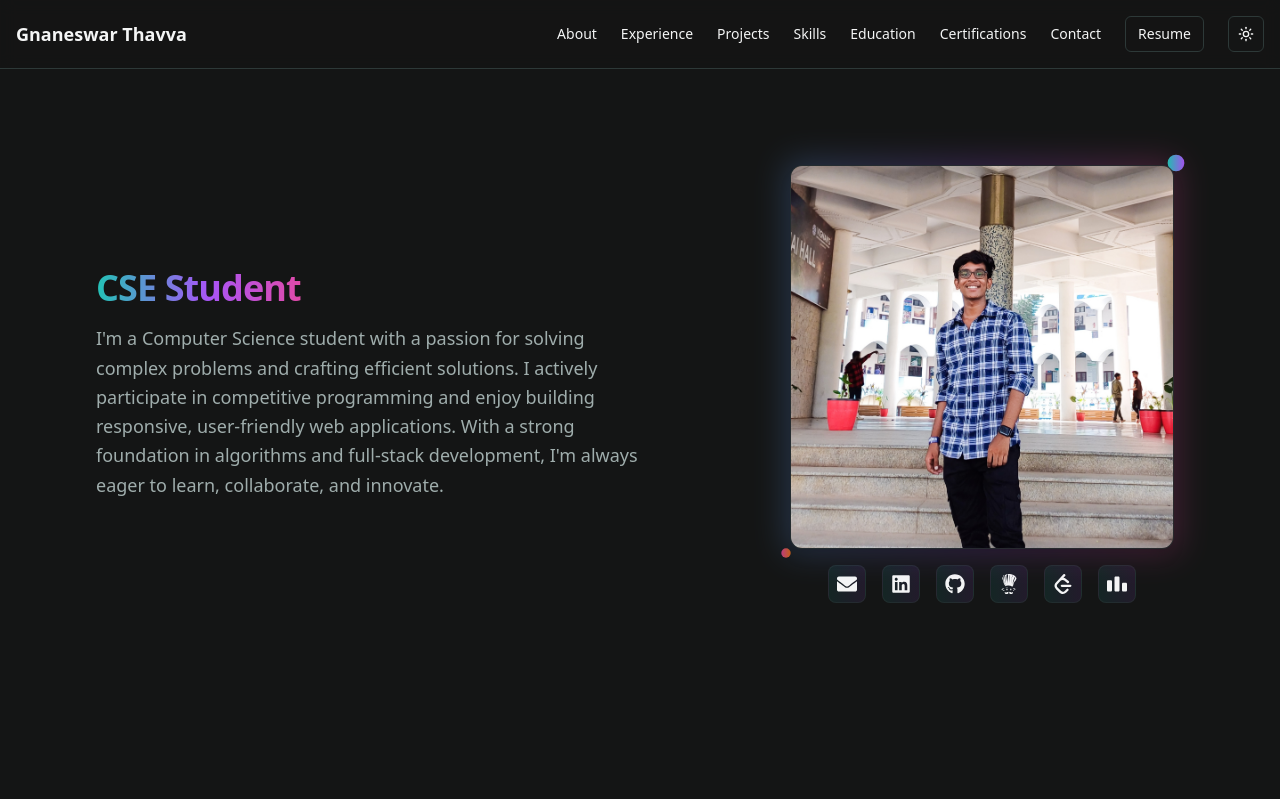
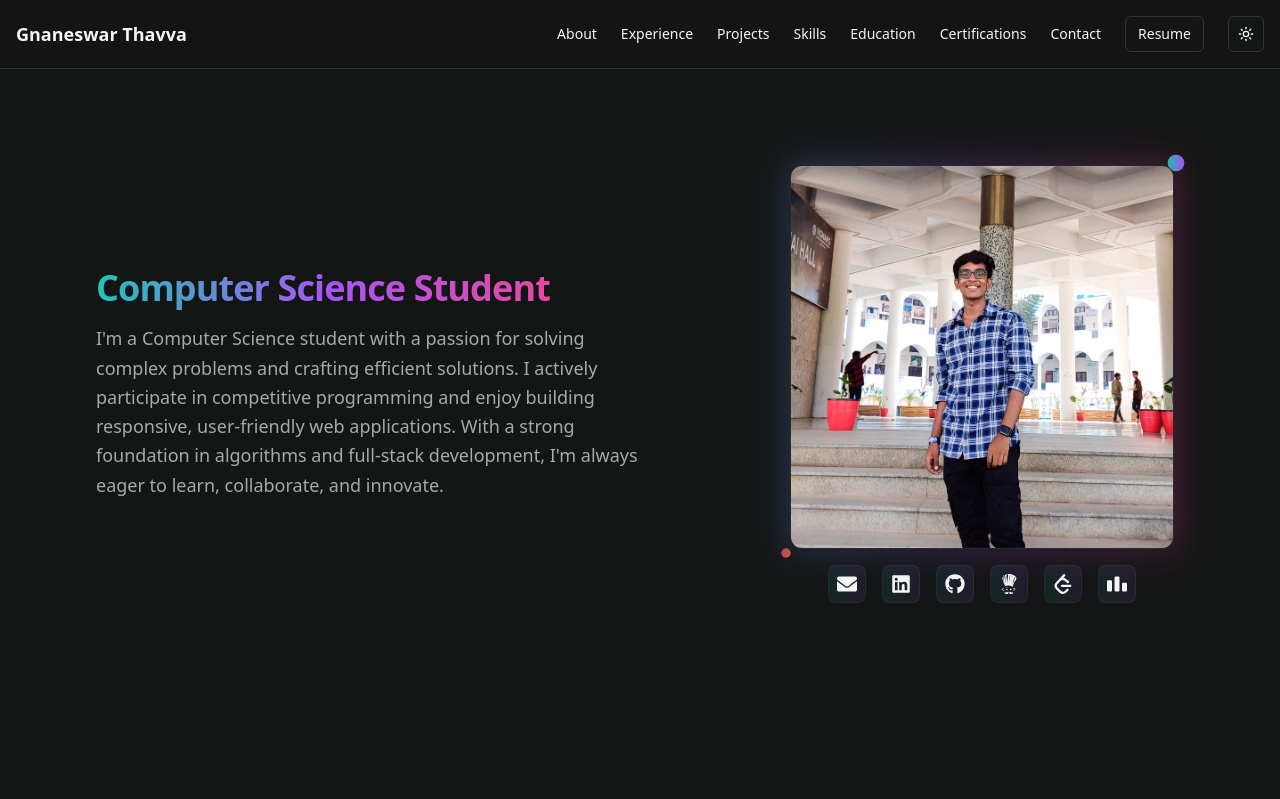
Before and after one commit to gnaneswar675/personal-portfolio, a React (Create React App) app: page / in a window 1280 px wide. Shown: the top 799 px of the page. Built offline with nearby package versions, Linux system fonts and the light colour scheme.

Commit message:
Update profile title from 'CSE Student' to 'Computer Science Student'

```diff
--- a/src/data/profile.js
+++ b/src/data/profile.js
@@ -2,7 +2,7 @@
 
   export const profile = {
     name: "Gnaneswar Thavva",
-    titles: ["MERN Stack Developer","CSE Student", "Full Stack Developer" ],
+    titles: ["MERN Stack Developer","Computer Science Student", "Full Stack Developer" ],
     bio: [
       //"I build scalable, high-performance applications using TypeScript, JavaScript, React, Node.js, AWS, and LLM orchestration.",
       //"From crafting intuitive frontends to designing robust APIs, cloud architecture, and intelligent AI workflows, I deliver quality code that drives real impact.",
```
